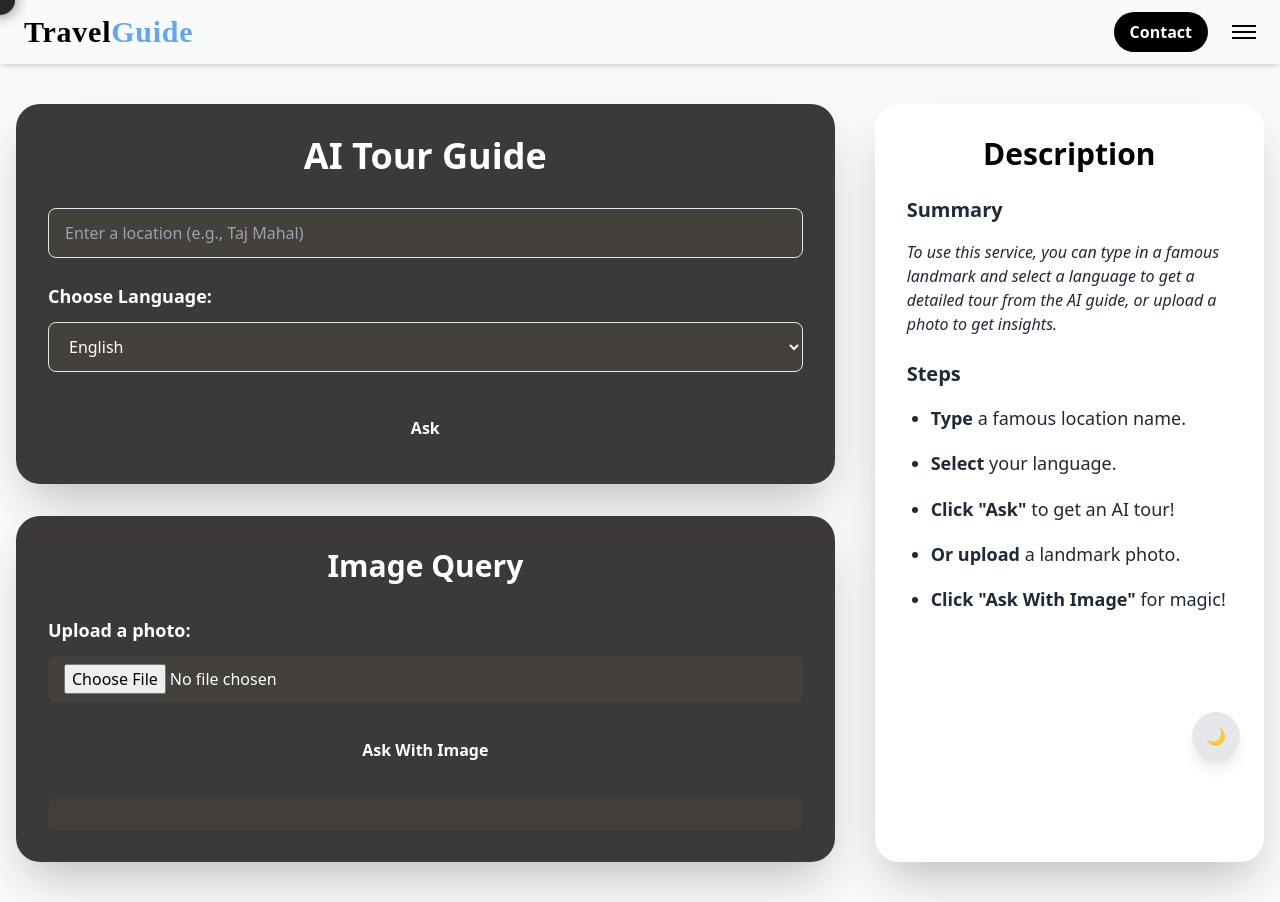
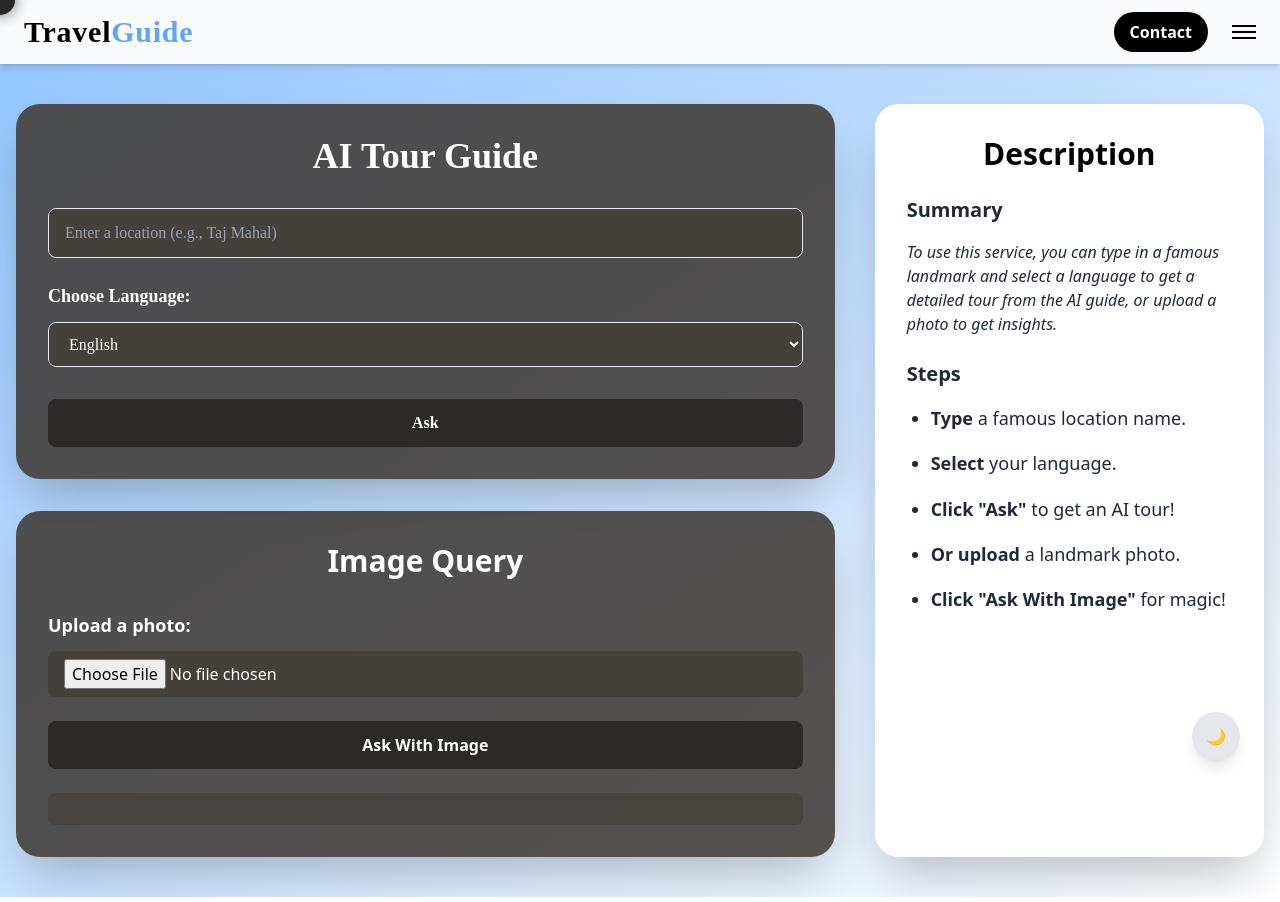
Before and after one commit to Kavya7089/hackazards-ai, a React (Vite) app in the folder templates/: page / in a window 1280 px wide. Built offline with nearby package versions, Linux system fonts and the light colour scheme.

Commit message:
Update Home.tsx

```diff
--- a/templates/src/pages/Home.tsx
+++ b/templates/src/pages/Home.tsx
@@ -86,8 +86,8 @@ export default function Home() {
     <div
       className={`min-h-screen py-10 px-4 ${
         darkMode
-          ? "bg-gradient-to-br from-gray-900 to-gray-700"
-          : "bg-gradient-to-br from-primary to-blue-900"
+          ? "bg-gradient-to-br from-gray-900 to-gray-600"
+          : "bg-gradient-to-br from-blue-300 to-white"
       }`}
     >
       <div className="max-w-7xl mx-auto grid grid-cols-1 md:grid-cols-3 gap-10">
@@ -98,10 +98,10 @@ export default function Home() {
             initial={{ opacity: 0, y: 30 }}
             animate={{ opacity: 1, y: 0 }}
             transition={{ duration: 0.6 }}
-            className={`${
+            className={`font-[Poppins] ${
               darkMode
                 ? "bg-gray-800/90 hover:shadow-gray-500"
-                : "bg-stone-800/90 hover:shadow-primary"
+                : "bg-stone-700/90 hover:shadow-primary"
             } p-8 rounded-3xl shadow-2xl transition-all`}
           >
             <h1
@@ -150,7 +150,7 @@ export default function Home() {
             <button
               onClick={askGuide}
               className={`w-full ${
-                darkMode ? "bg-gray-600 hover:bg-gray-500" : "bg-primary hover:bg-primary/90"
+                darkMode ? "bg-gray-600 hover:bg-gray-500" : "bg-stone-800/90 hover:bg-primary/90"
               } text-white py-3 rounded-lg font-semibold transition-all`}
             >
               Ask
@@ -165,7 +165,7 @@ export default function Home() {
             className={`${
               darkMode
                 ? "bg-gray-800/90 hover:shadow-gray-500"
-                : "bg-stone-800/90 hover:shadow-primary"
+                : "bg-stone-700/90 hover:shadow-primary"
             } p-8 rounded-3xl shadow-2xl transition-all`}
           >
             <h3
@@ -196,7 +196,7 @@ export default function Home() {
             <button
               onClick={askWithImage}
               className={`w-full ${
-                darkMode ? "bg-gray-600 hover:bg-gray-500" : "bg-primary hover:bg-primary/90"
+                darkMode ? "bg-gray-600 hover:bg-gray-500" : "bg-stone-800/90 hover:bg-primary/90"
               } text-white py-3 rounded-lg font-semibold transition-all mb-6`}
             >
               Ask With Image
```
